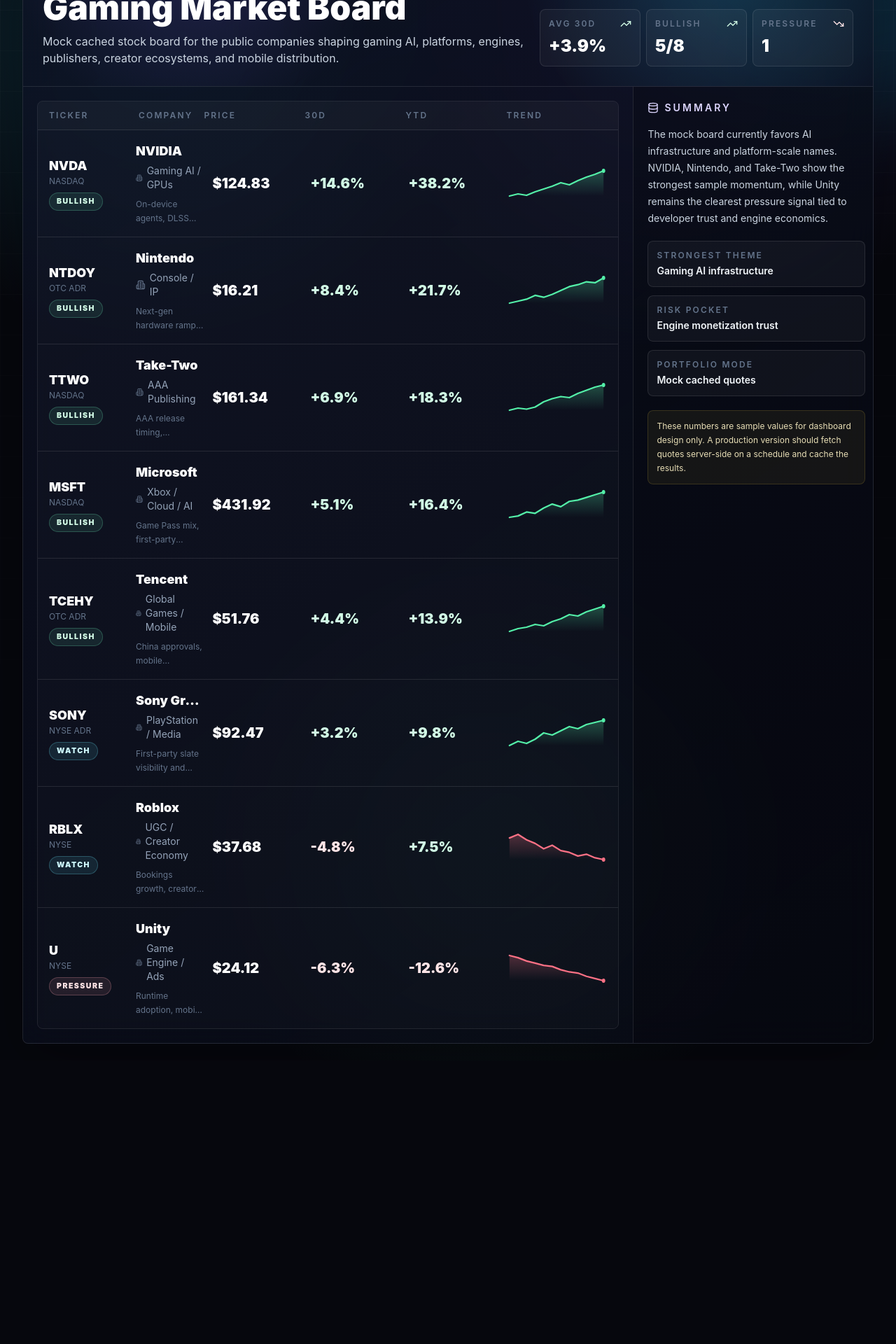
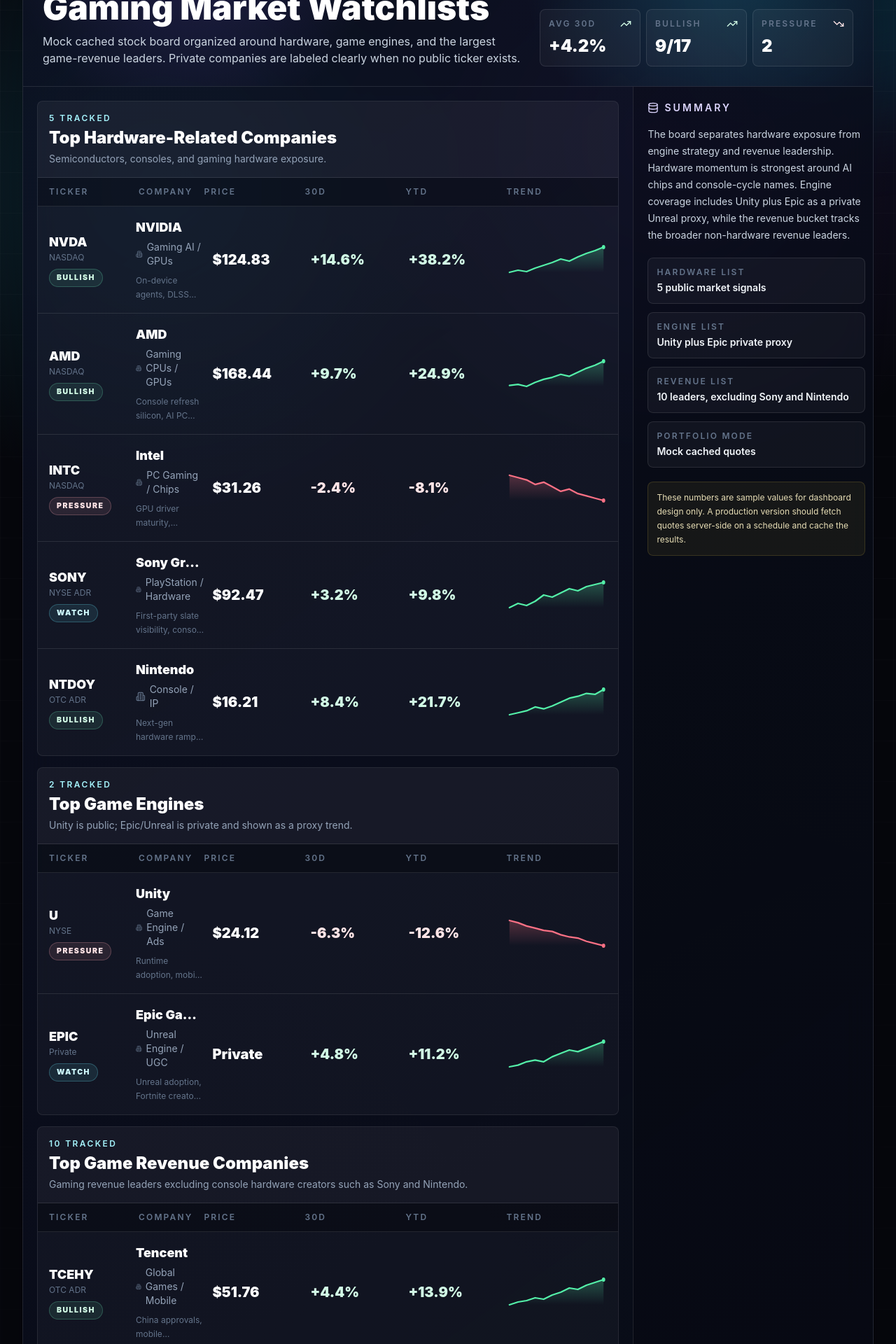
Before and after one commit to ethankim417/LoreEngine, a Next.js app: page /market in a window 1280 px wide. Shown: the part 160-2080 px from the top of the page at 70% size. Before the commit the page ends 1675 px from the top, so only its background shows below. Built offline with nearby package versions, Linux system fonts and the light colour scheme.

Commit message:
Refine market watchlist categories

```diff
--- a/app/market/page.tsx
+++ b/app/market/page.tsx
@@ -8,7 +8,14 @@ import {
   TrendingUp
 } from "lucide-react";
 import { StockLineChart } from "@/components/StockLineChart";
-import { marketPlayers, type MarketPlayer, type MarketSentiment } from "@/data/market";
+import {
+  getMarketFocusPlayers,
+  getMarketGroupPlayers,
+  marketGroups,
+  type MarketGroup,
+  type MarketPlayer,
+  type MarketSentiment
+} from "@/data/market";
 
 const sentimentTone: Record<MarketSentiment, string> = {
   Bullish: "border-emerald-300/25 bg-emerald-300/10 text-emerald-100",
@@ -21,11 +28,11 @@ export const metadata = {
 };
 
 export default function MarketPage() {
-  const sortedPlayers = [...marketPlayers].sort((a, b) => b.thirtyDayChange - a.thirtyDayChange);
+  const focusPlayers = getMarketFocusPlayers();
   const averageThirtyDay =
-    marketPlayers.reduce((total, player) => total + player.thirtyDayChange, 0) / marketPlayers.length;
-  const bullishCount = marketPlayers.filter((player) => player.sentiment === "Bullish").length;
-  const pressureCount = marketPlayers.filter((player) => player.sentiment === "Pressure").length;
+    focusPlayers.reduce((total, player) => total + player.thirtyDayChange, 0) / focusPlayers.length;
+  const bullishCount = focusPlayers.filter((player) => player.sentiment === "Bullish").length;
+  const pressureCount = focusPlayers.filter((player) => player.sentiment === "Pressure").length;
 
   return (
     <main className="relative min-h-screen overflow-hidden px-4 py-6 sm:px-6 lg:px-8">
@@ -50,39 +57,27 @@ export default function MarketPage() {
                   Market Pulse
                 </div>
                 <h1 className="mt-3 font-display text-4xl font-black text-white sm:text-5xl">
-                  Gaming Market Board
+                  Gaming Market Watchlists
                 </h1>
                 <p className="mt-3 max-w-3xl text-sm leading-6 text-slate-300 sm:text-base">
-                  Mock cached stock board for the public companies shaping gaming AI, platforms,
-                  engines, publishers, creator ecosystems, and mobile distribution.
+                  Mock cached stock board organized around hardware, game engines, and the largest
+                  game-revenue leaders. Private companies are labeled clearly when no public ticker exists.
                 </p>
               </div>
 
               <div className="grid gap-2 sm:grid-cols-3">
                 <SummaryStat label="Avg 30d" value={formatPercent(averageThirtyDay)} positive={averageThirtyDay >= 0} />
-                <SummaryStat label="Bullish" value={`${bullishCount}/${marketPlayers.length}`} positive />
+                <SummaryStat label="Bullish" value={`${bullishCount}/${focusPlayers.length}`} positive />
                 <SummaryStat label="Pressure" value={`${pressureCount}`} positive={pressureCount === 0} />
               </div>
             </div>
           </div>
 
           <div className="grid gap-0 xl:grid-cols-[1fr_22rem]">
-            <div className="p-4 sm:p-5">
-              <div className="overflow-hidden rounded-lg border border-white/10">
-                <div className="hidden grid-cols-[7rem_1fr_8rem_8rem_8rem_9rem] gap-4 border-b border-white/10 bg-white/[0.035] px-4 py-3 text-xs font-semibold uppercase tracking-[0.18em] text-slate-500 lg:grid">
-                  <span>Ticker</span>
-                  <span>Company</span>
-                  <span>Price</span>
-                  <span>30d</span>
-                  <span>YTD</span>
-                  <span>Trend</span>
-                </div>
-                <div className="divide-y divide-white/10">
-                  {sortedPlayers.map((player) => (
-                    <MarketRow key={player.ticker} player={player} />
-                  ))}
-                </div>
-              </div>
+            <div className="space-y-4 p-4 sm:p-5">
+              {marketGroups.map((group) => (
+                <MarketGroupSection key={group.id} group={group} players={getMarketGroupPlayers(group)} />
+              ))}
             </div>
 
             <aside className="border-t border-white/10 bg-black/20 p-5 xl:border-l xl:border-t-0">
@@ -91,13 +86,15 @@ export default function MarketPage() {
                 Summary
               </div>
               <p className="mt-4 text-sm leading-6 text-slate-300">
-                The mock board currently favors AI infrastructure and platform-scale names. NVIDIA,
-                Nintendo, and Take-Two show the strongest sample momentum, while Unity remains the
-                clearest pressure signal tied to developer trust and engine economics.
+                The board separates hardware exposure from engine strategy and revenue leadership.
+                Hardware momentum is strongest around AI chips and console-cycle names. Engine coverage
+                includes Unity plus Epic as a private Unreal proxy, while the revenue bucket tracks the
+                broader non-hardware revenue leaders.
               </p>
               <div className="mt-5 space-y-3">
-                <Insight label="Strongest theme" value="Gaming AI infrastructure" />
-                <Insight label="Risk pocket" value="Engine monetization trust" />
+                <Insight label="Hardware list" value="5 public market signals" />
+                <Insight label="Engine list" value="Unity plus Epic private proxy" />
+                <Insight label="Revenue list" value="10 leaders, excluding Sony and Nintendo" />
                 <Insight label="Portfolio mode" value="Mock cached quotes" />
               </div>
               <p className="mt-5 rounded-lg border border-amber-300/15 bg-amber-300/[0.06] p-3 text-xs leading-5 text-amber-100/90">
@@ -108,6 +105,39 @@ export default function MarketPage() {
         </section>
       </div>
     </main>
+  );
+}
+
+function MarketGroupSection({
+  group,
+  players
+}: {
+  group: MarketGroup;
+  players: MarketPlayer[];
+}) {
+  return (
+    <section className="overflow-hidden rounded-lg border border-white/10 bg-white/[0.02]">
+      <div className="flex flex-col gap-2 border-b border-white/10 bg-white/[0.035] px-4 py-4 sm:flex-row sm:items-end sm:justify-between">
+        <div>
+          <p className="text-xs font-semibold uppercase tracking-[0.2em] text-cyan-200">{group.eyebrow}</p>
+          <h2 className="mt-1 font-display text-2xl font-black text-white">{group.title}</h2>
+          <p className="mt-1 text-sm text-slate-400">{group.description}</p>
+        </div>
+      </div>
+      <div className="hidden grid-cols-[7rem_1fr_8rem_8rem_8rem_9rem] gap-4 border-b border-white/10 bg-black/20 px-4 py-3 text-xs font-semibold uppercase tracking-[0.18em] text-slate-500 lg:grid">
+        <span>Ticker</span>
+        <span>Company</span>
+        <span>Price</span>
+        <span>30d</span>
+        <span>YTD</span>
+        <span>Trend</span>
+      </div>
+      <div className="divide-y divide-white/10">
+        {players.map((player) => (
+          <MarketRow key={`${group.id}-${player.ticker}`} player={player} />
+        ))}
+      </div>
+    </section>
   );
 }
 
@@ -135,7 +165,7 @@ function MarketRow({ player }: { player: MarketPlayer }) {
         <p className="mt-2 line-clamp-2 text-xs leading-5 text-slate-500">{player.watchSignal}</p>
       </div>
 
-      <MetricCell label="Price" value={`$${player.price.toFixed(2)}`} />
+      <MetricCell label="Price" value={formatPrice(player)} />
       <MetricCell label="30d" value={formatPercent(player.thirtyDayChange)} positive={positive} />
       <MetricCell label="YTD" value={formatPercent(player.ytdChange)} positive={player.ytdChange >= 0} />
 
@@ -150,6 +180,10 @@ function MarketRow({ player }: { player: MarketPlayer }) {
       </div>
     </article>
   );
+}
+
+function formatPrice(player: MarketPlayer) {
+  return player.price === null ? "Private" : `$${player.price.toFixed(2)}`;
 }
 
 function MetricCell({
--- a/components/MarketPulse.tsx
+++ b/components/MarketPulse.tsx
@@ -1,12 +1,13 @@
 import Link from "next/link";
 import { ArrowRight, BadgeDollarSign, TrendingDown, TrendingUp } from "lucide-react";
 import { StockLineChart } from "@/components/StockLineChart";
-import { marketPlayers, type MarketPlayer } from "@/data/market";
+import { getMarketFocusPlayers, marketGroups, type MarketPlayer } from "@/data/market";
 
 export function MarketPulse() {
+  const focusPlayers = getMarketFocusPlayers();
   const averageThirtyDay =
-    marketPlayers.reduce((total, player) => total + player.thirtyDayChange, 0) / marketPlayers.length;
-  const topMovers = [...marketPlayers]
+    focusPlayers.reduce((total, player) => total + player.thirtyDayChange, 0) / focusPlayers.length;
+  const topMovers = [...focusPlayers]
     .sort((a, b) => Math.abs(b.thirtyDayChange) - Math.abs(a.thirtyDayChange))
     .slice(0, 5);
   const lead = topMovers[0];
@@ -29,10 +30,10 @@ export function MarketPulse() {
             <div className="mt-3 flex flex-col gap-3 sm:flex-row sm:items-end sm:justify-between xl:block">
               <div>
                 <h2 className="font-display text-2xl font-black text-white sm:text-3xl">
-                  Major Players Snapshot
+                  Market Watchlist Snapshot
                 </h2>
                 <p className="mt-2 max-w-2xl text-sm leading-6 text-slate-400">
-                  A compact cached read on gaming AI, platform, engine, publisher, and UGC market signals.
+                  A compact cached read across hardware, game engines, and top game-revenue leaders.
                 </p>
               </div>
               <span className="inline-flex w-fit items-center gap-2 rounded-lg border border-white/10 bg-white/[0.06] px-3 py-2 text-sm font-black text-white transition group-hover:border-cyan-300/35 group-hover:text-cyan-100">
@@ -71,7 +72,7 @@ export function MarketPulse() {
 
               <div className="grid gap-2">
                 <MarketMiniStat label="Avg 30d" value={formatPercent(averageThirtyDay)} positive={averageThirtyDay >= 0} />
-                <MarketMiniStat label="Tracked" value={`${marketPlayers.length}`} positive />
+                <MarketMiniStat label="Buckets" value={`${marketGroups.length}`} positive />
               </div>
             </div>
           </div>
@@ -117,7 +118,7 @@ function MoverRow({ player }: { player: MarketPlayer }) {
         <p className={positive ? "font-display text-base font-black text-emerald-100" : "font-display text-base font-black text-rose-100"}>
           {formatPercent(player.thirtyDayChange)}
         </p>
-        <p className="text-xs text-slate-500">${player.price.toFixed(2)}</p>
+        <p className="text-xs text-slate-500">{formatPrice(player)}</p>
       </div>
     </div>
   );
@@ -148,3 +149,7 @@ function MarketMiniStat({
 function formatPercent(value: number) {
   return `${value >= 0 ? "+" : ""}${value.toFixed(1)}%`;
 }
+
+function formatPrice(player: MarketPlayer) {
+  return player.price === null ? "Private" : `$${player.price.toFixed(2)}`;
+}
--- a/data/market.ts
+++ b/data/market.ts
@@ -5,7 +5,7 @@ export type MarketPlayer = {
   company: string;
   segment: string;
   exchange: string;
-  price: number;
+  price: number | null;
   dayChange: number;
   thirtyDayChange: number;
   ytdChange: number;
@@ -14,6 +14,14 @@ export type MarketPlayer = {
   summary: string;
   watchSignal: string;
   trend: number[];
+};
+
+export type MarketGroup = {
+  id: "hardware" | "engines" | "revenue";
+  title: string;
+  eyebrow: string;
+  description: string;
+  tickers: string[];
 };
 
 // Mock cached market data for the portfolio version.
@@ -37,6 +45,38 @@ export const marketPlayers: MarketPlayer[] = [
     trend: [42, 45, 43, 48, 52, 56, 61, 58, 64, 69, 73, 78]
   },
   {
+    ticker: "AMD",
+    company: "AMD",
+    segment: "Gaming CPUs / GPUs",
+    exchange: "NASDAQ",
+    price: 168.44,
+    dayChange: 1.1,
+    thirtyDayChange: 9.7,
+    ytdChange: 24.9,
+    marketCap: "$272B",
+    sentiment: "Bullish",
+    summary:
+      "AMD remains a key gaming hardware read through console silicon, PC CPUs, Radeon GPUs, and AI accelerator adjacency.",
+    watchSignal: "Console refresh silicon, AI PC demand, and GPU attach rate",
+    trend: [46, 47, 45, 49, 52, 54, 57, 55, 59, 63, 66, 70]
+  },
+  {
+    ticker: "INTC",
+    company: "Intel",
+    segment: "PC Gaming / Chips",
+    exchange: "NASDAQ",
+    price: 31.26,
+    dayChange: -0.6,
+    thirtyDayChange: -2.4,
+    ytdChange: -8.1,
+    marketCap: "$134B",
+    sentiment: "Pressure",
+    summary:
+      "Intel is still relevant to PC gaming and handheld hardware, but execution and foundry transition risk keep the stock signal mixed.",
+    watchSignal: "GPU driver maturity, handheld wins, and AI PC share",
+    trend: [52, 51, 50, 48, 49, 47, 45, 46, 44, 43, 42, 41]
+  },
+  {
     ticker: "MSFT",
     company: "Microsoft",
     segment: "Xbox / Cloud / AI",
@@ -55,7 +95,7 @@ export const marketPlayers: MarketPlayer[] = [
   {
     ticker: "SONY",
     company: "Sony Group",
-    segment: "PlayStation / Media",
+    segment: "PlayStation / Hardware",
     exchange: "NYSE ADR",
     price: 92.47,
     dayChange: -0.4,
@@ -64,8 +104,8 @@ export const marketPlayers: MarketPlayer[] = [
     marketCap: "$115B",
     sentiment: "Watch",
     summary:
-      "Sony remains a premium console and IP compounder, but investors are watching margin discipline and the timing of PC expansion.",
-    watchSignal: "First-party slate visibility and live-service risk control",
+      "Sony remains a premium console and IP compounder, with PlayStation hardware, services, and first-party releases driving the read.",
+    watchSignal: "First-party slate visibility, console margins, and PC expansion",
     trend: [45, 47, 46, 48, 51, 50, 52, 54, 53, 55, 56, 57]
   },
   {
@@ -83,6 +123,86 @@ export const marketPlayers: MarketPlayer[] = [
       "Nintendo's hardware cycle and evergreen IP library give it a distinct counter-position to subscription-heavy platform strategies.",
     watchSignal: "Next-gen hardware ramp, attach rate, and software launch density",
     trend: [40, 42, 44, 48, 46, 49, 53, 57, 59, 62, 61, 66]
+  },
+  {
+    ticker: "U",
+    company: "Unity",
+    segment: "Game Engine / Ads",
+    exchange: "NYSE",
+    price: 24.12,
+    dayChange: -0.8,
+    thirtyDayChange: -6.3,
+    ytdChange: -12.6,
+    marketCap: "$10B",
+    sentiment: "Pressure",
+    summary:
+      "Unity is still strategically important to mobile and indie developers, but the market wants clearer evidence of trust repair and durable growth.",
+    watchSignal: "Runtime adoption, mobile ad demand, and developer retention",
+    trend: [58, 56, 53, 51, 49, 48, 45, 43, 42, 39, 37, 35]
+  },
+  {
+    ticker: "EPIC",
+    company: "Epic Games",
+    segment: "Unreal Engine / UGC",
+    exchange: "Private",
+    price: null,
+    dayChange: 0.3,
+    thirtyDayChange: 4.8,
+    ytdChange: 11.2,
+    marketCap: "Private",
+    sentiment: "Watch",
+    summary:
+      "Epic has no public ticker, but Unreal Engine and Fortnite creator economics make it unavoidable in any game-engine market read.",
+    watchSignal: "Unreal adoption, Fortnite creator payouts, and enterprise licensing",
+    trend: [48, 49, 51, 52, 51, 54, 56, 58, 57, 59, 61, 63]
+  },
+  {
+    ticker: "TCEHY",
+    company: "Tencent",
+    segment: "Global Games / Mobile",
+    exchange: "OTC ADR",
+    price: 51.76,
+    dayChange: 0.5,
+    thirtyDayChange: 4.4,
+    ytdChange: 13.9,
+    marketCap: "$480B",
+    sentiment: "Bullish",
+    summary:
+      "Tencent provides broad exposure to mobile, Asian publishing, esports ecosystems, and global studio investments.",
+    watchSignal: "China approvals, mobile monetization, and overseas studio performance",
+    trend: [46, 48, 49, 51, 50, 53, 55, 58, 57, 60, 62, 64]
+  },
+  {
+    ticker: "NTES",
+    company: "NetEase",
+    segment: "Online Games / Mobile",
+    exchange: "NASDAQ ADR",
+    price: 98.64,
+    dayChange: 0.4,
+    thirtyDayChange: 6.1,
+    ytdChange: 15.8,
+    marketCap: "$63B",
+    sentiment: "Bullish",
+    summary:
+      "NetEase is a strong China and global online-games signal, with mobile publishing, PC titles, and overseas expansion in focus.",
+    watchSignal: "New game approvals, international launches, and live-ops durability",
+    trend: [43, 44, 46, 45, 48, 50, 52, 54, 53, 56, 58, 60]
+  },
+  {
+    ticker: "EA",
+    company: "Electronic Arts",
+    segment: "Sports / Live Services",
+    exchange: "NASDAQ",
+    price: 143.58,
+    dayChange: 0.2,
+    thirtyDayChange: 2.6,
+    ytdChange: 7.4,
+    marketCap: "$37B",
+    sentiment: "Watch",
+    summary:
+      "EA remains a core public read on sports games, live services, annualized franchises, and catalog monetization.",
+    watchSignal: "Sports retention, Ultimate Team bookings, and catalog performance",
+    trend: [51, 52, 51, 53, 54, 55, 54, 56, 57, 58, 57, 59]
   },
   {
     ticker: "TTWO",
@@ -117,35 +237,116 @@ export const marketPlayers: MarketPlayer[] = [
     trend: [55, 57, 54, 52, 49, 51, 48, 47, 45, 46, 44, 43]
   },
   {
-    ticker: "U",
-    company: "Unity",
-    segment: "Game Engine / Ads",
-    exchange: "NYSE",
-    price: 24.12,
-    dayChange: -0.8,
-    thirtyDayChange: -6.3,
-    ytdChange: -12.6,
-    marketCap: "$10B",
-    sentiment: "Pressure",
+    ticker: "CCOEY",
+    company: "Capcom",
+    segment: "Premium IP / Catalog",
+    exchange: "OTC ADR",
+    price: 13.84,
+    dayChange: 0.6,
+    thirtyDayChange: 5.8,
+    ytdChange: 14.1,
+    marketCap: "$11B",
+    sentiment: "Bullish",
     summary:
-      "Unity is still strategically important to mobile and indie developers, but the market wants clearer evidence of trust repair and durable growth.",
-    watchSignal: "Runtime adoption, mobile ad demand, and developer retention",
-    trend: [58, 56, 53, 51, 49, 48, 45, 43, 42, 39, 37, 35]
+      "Capcom is a durable pure-play read on premium game IP, catalog compounding, and disciplined franchise extension.",
+    watchSignal: "Monster Hunter cadence, Resident Evil catalog, and digital sales mix",
+    trend: [44, 45, 47, 48, 50, 49, 52, 54, 55, 57, 58, 61]
   },
   {
-    ticker: "TCEHY",
-    company: "Tencent",
-    segment: "Global Games / Mobile",
+    ticker: "KNMCY",
+    company: "Konami Group",
+    segment: "Games / IP / Amusement",
     exchange: "OTC ADR",
-    price: 51.76,
-    dayChange: 0.5,
-    thirtyDayChange: 4.4,
-    ytdChange: 13.9,
-    marketCap: "$480B",
+    price: 48.32,
+    dayChange: 0.3,
+    thirtyDayChange: 4.1,
+    ytdChange: 12.4,
+    marketCap: "$13B",
+    sentiment: "Watch",
+    summary:
+      "Konami offers exposure to long-lived Japanese IP, sports franchises, and a mixed entertainment portfolio beyond games.",
+    watchSignal: "Silent Hill execution, eFootball retention, and digital entertainment margin",
+    trend: [46, 46, 47, 49, 48, 50, 52, 51, 53, 55, 56, 58]
+  },
+  {
+    ticker: "NCBDY",
+    company: "Bandai Namco",
+    segment: "Games / Toys / Anime IP",
+    exchange: "OTC ADR",
+    price: 18.67,
+    dayChange: 0.9,
+    thirtyDayChange: 7.2,
+    ytdChange: 18.6,
+    marketCap: "$20B",
     sentiment: "Bullish",
     summary:
-      "Tencent provides broad exposure to mobile, Asian publishing, esports ecosystems, and global studio investments.",
-    watchSignal: "China approvals, mobile monetization, and overseas studio performance",
-    trend: [46, 48, 49, 51, 50, 53, 55, 58, 57, 60, 62, 64]
+      "Bandai Namco is a major anime, toy, and game IP operator with strong cross-media revenue optionality.",
+    watchSignal: "Elden Ring tail, anime licensing, and transmedia release timing",
+    trend: [42, 44, 45, 47, 50, 51, 54, 56, 55, 58, 61, 64]
+  },
+  {
+    ticker: "SQNXF",
+    company: "Square Enix",
+    segment: "RPGs / Publishing",
+    exchange: "OTC",
+    price: 42.15,
+    dayChange: -0.2,
+    thirtyDayChange: 1.9,
+    ytdChange: 5.3,
+    marketCap: "$5B",
+    sentiment: "Watch",
+    summary:
+      "Square Enix remains a meaningful RPG and publishing signal, though investors are watching slate focus and margin quality.",
+    watchSignal: "Final Fantasy pipeline, HD-2D output, and catalog monetization",
+    trend: [48, 49, 48, 50, 51, 50, 52, 53, 52, 54, 55, 56]
   }
 ];
+
+export const marketGroups: MarketGroup[] = [
+  {
+    id: "hardware",
+    title: "Top Hardware-Related Companies",
+    eyebrow: "5 tracked",
+    description: "Semiconductors, consoles, and gaming hardware exposure.",
+    tickers: ["NVDA", "AMD", "INTC", "SONY", "NTDOY"]
+  },
+  {
+    id: "engines",
+    title: "Top Game Engines",
+    eyebrow: "2 tracked",
+    description: "Unity is public; Epic/Unreal is private and shown as a proxy trend.",
+    tickers: ["U", "EPIC"]
+  },
+  {
+    id: "revenue",
+    title: "Top Game Revenue Companies",
+    eyebrow: "10 tracked",
+    description: "Gaming revenue leaders excluding console hardware creators such as Sony and Nintendo.",
+    tickers: ["TCEHY", "MSFT", "NTES", "EA", "TTWO", "RBLX", "CCOEY", "KNMCY", "NCBDY", "SQNXF"]
+  }
+];
+
+export function getMarketPlayer(ticker: string) {
+  return marketPlayers.find((player) => player.ticker === ticker);
+}
+
+export function getMarketGroupPlayers(group: MarketGroup) {
+  return group.tickers
+    .map((ticker) => getMarketPlayer(ticker))
+    .filter((player): player is MarketPlayer => Boolean(player));
+}
+
+export function getMarketFocusPlayers() {
+  const seen = new Set<string>();
+
+  return marketGroups.flatMap((group) =>
+    getMarketGroupPlayers(group).filter((player) => {
+      if (seen.has(player.ticker)) {
+        return false;
+      }
+
+      seen.add(player.ticker);
+      return true;
+    })
+  );
+}
```
